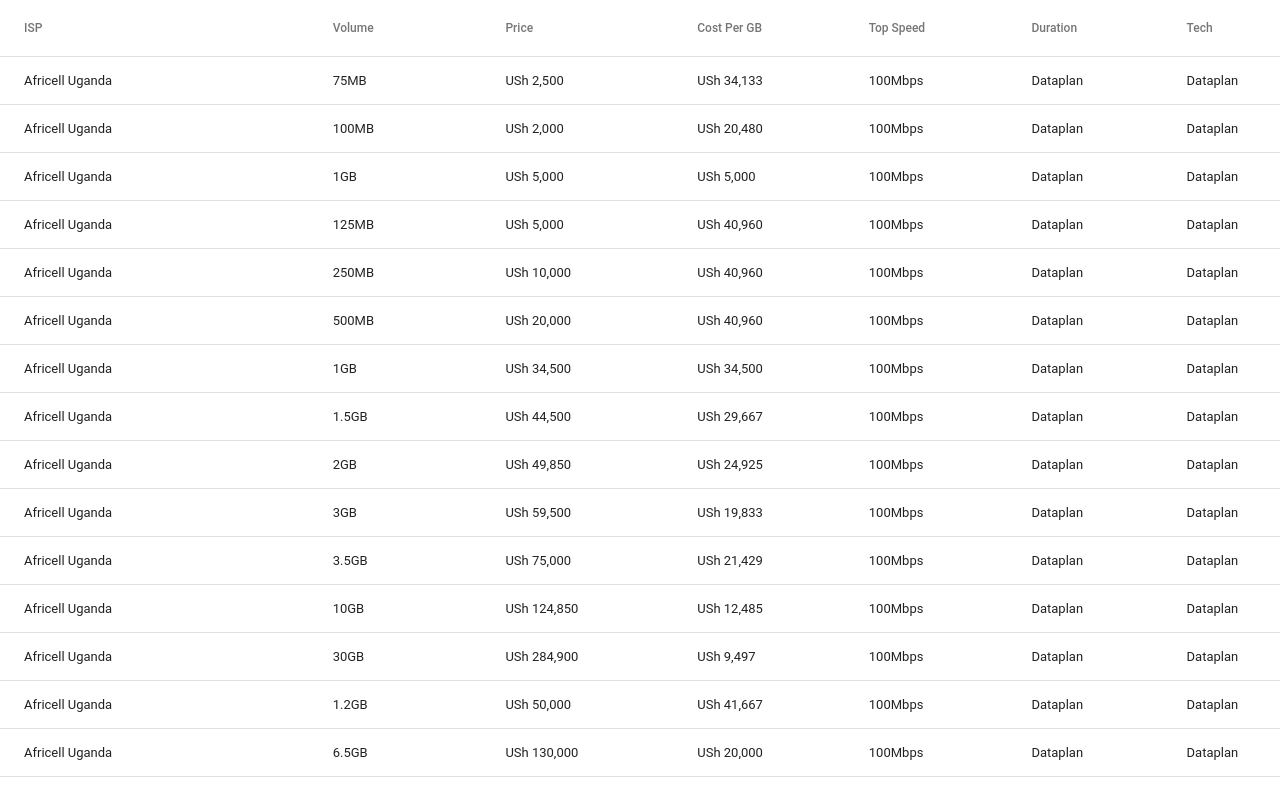
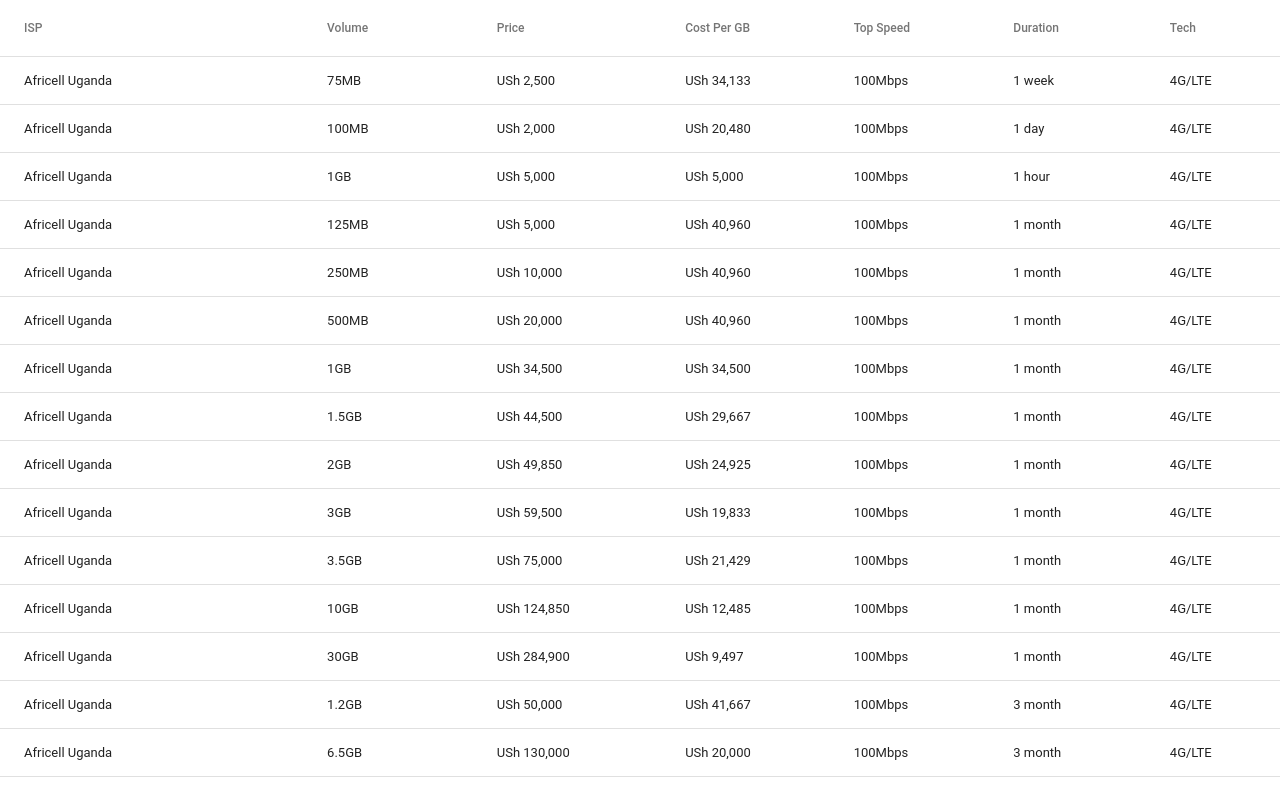
Before and after one commit to nyabongo/internets, a React (Create React App) app: page / in a window 1280 px wide. Shown: the top 793 px of the page. Built offline with nearby package versions, Linux system fonts and the light colour scheme.

Commit message:
adds duration and technology

```diff
--- a/src/components/dataplans/dataplan/index.js
+++ b/src/components/dataplans/dataplan/index.js
@@ -11,6 +11,8 @@
     price,
     pricepergigabyte,
     maxSpeed,
+    serviceDuration, durationUnit,
+    technology,
   },
 }) => (
   <TableRow>
@@ -19,8 +21,8 @@
     <TableCell><Price value={{ price, priceCurrency: 'UGX' }} /></TableCell>
     <TableCell><Price value={{ price: pricepergigabyte, priceCurrency: 'UGX' }} /></TableCell>
     <TableCell>{`${maxSpeed}Mbps`}</TableCell>
-    <TableCell>Dataplan</TableCell>
-    <TableCell>Dataplan</TableCell>
+    <TableCell>{`${serviceDuration} ${durationUnit}`}</TableCell>
+    <TableCell>{technology}</TableCell>
   </TableRow>
 );
 Dataplan.propTypes = {
```
Also changed, not shown: src/components/dataplans/dataplan/test.js (+9 -3 lines).
